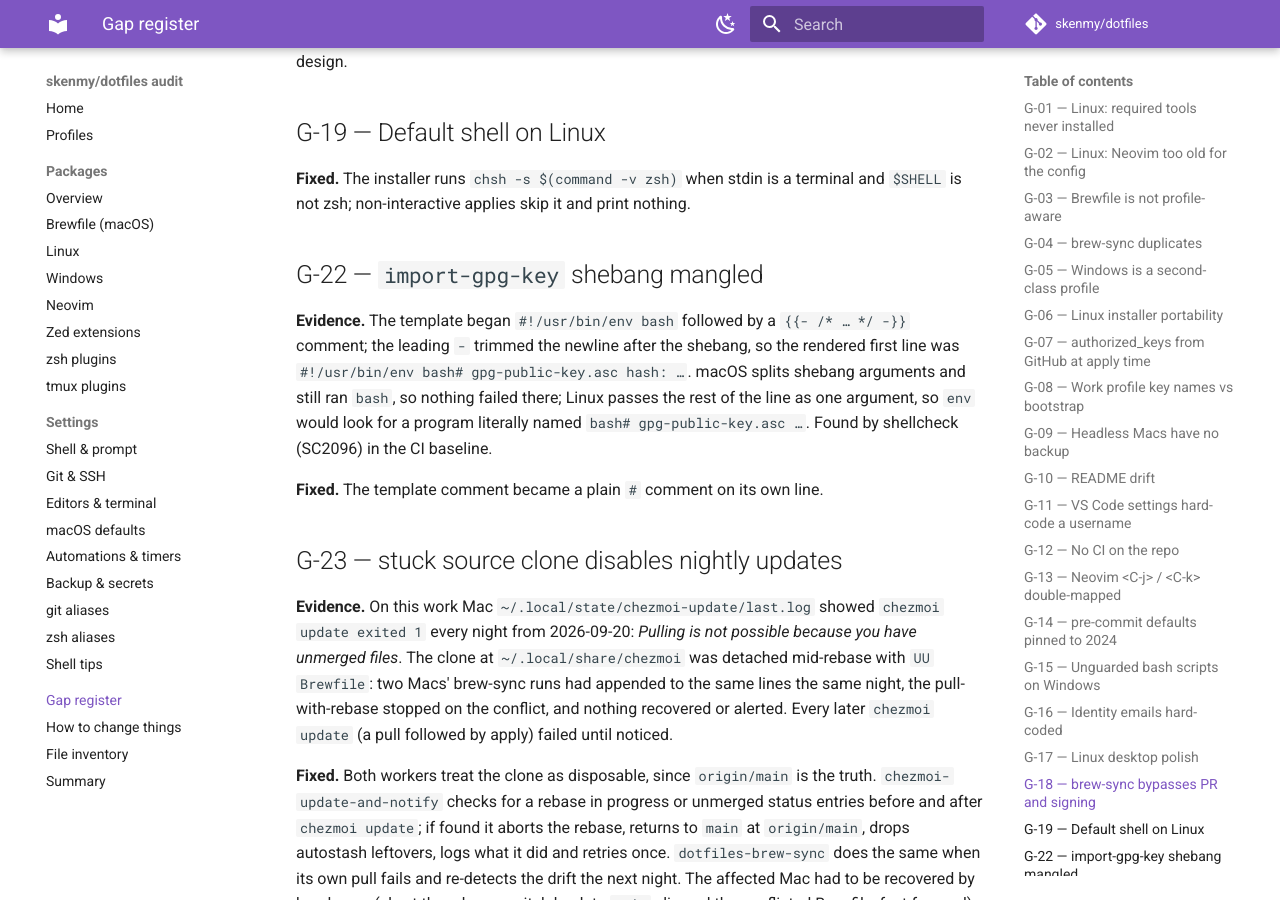
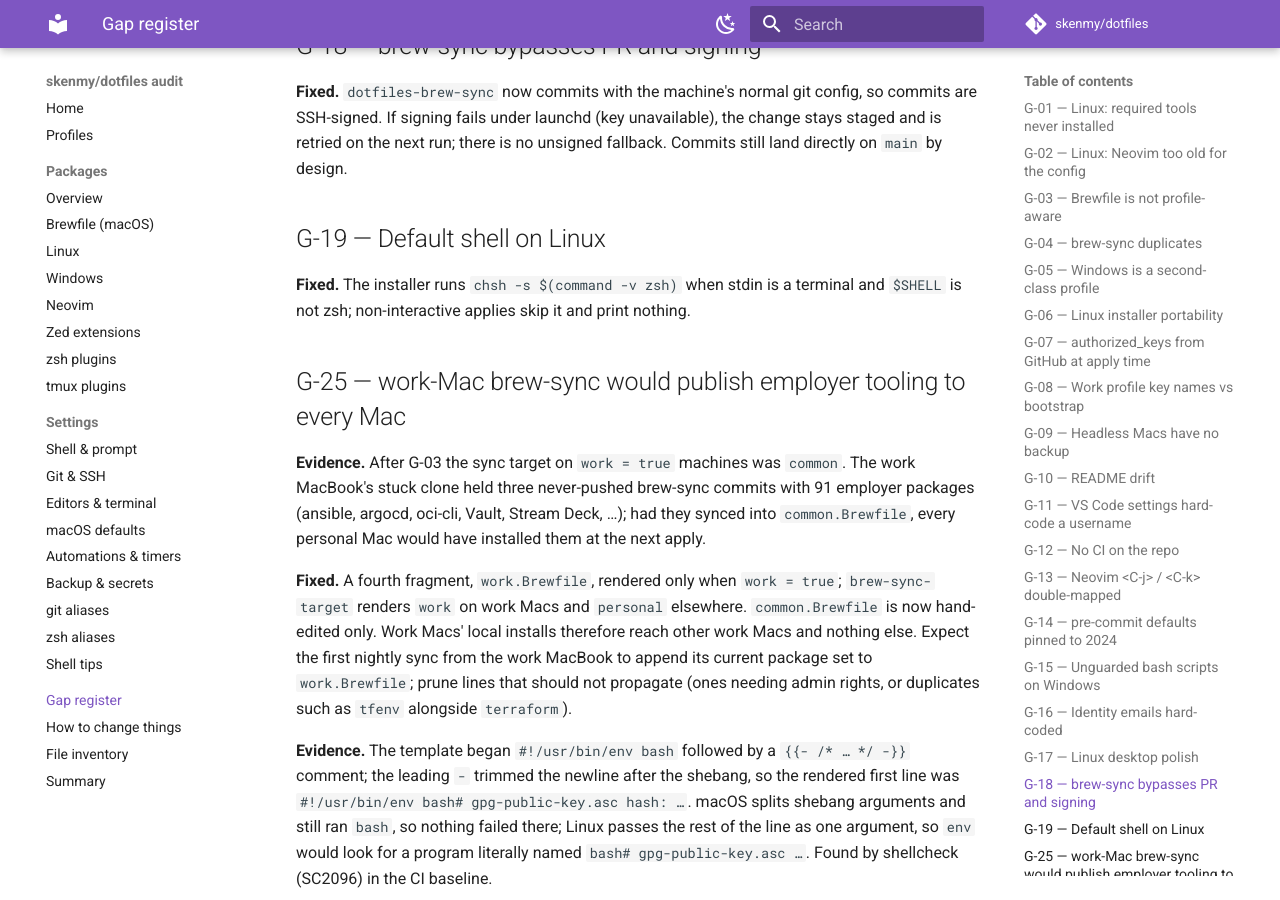
Before and after one commit to skenmy/dotfiles, an MkDocs documentation site: the page built from docs/gaps.md, in a window 1280 px wide and 900 px high, scrolled down 8384 px. Built offline with MkDocs 1.6.1 and Material for MkDocs 9.7.7, drawn with Linux system fonts in a browser that asks for light colours; comment, search, counter and statistics services are not loaded; some of the changed text lies outside the part shown.

Commit message:
fix(brew): work.Brewfile fragment so work-Mac brew-sync never reaches personal Macs
Closes G-25. With the G-03 split, work machines synced into common.Brewfile,
which would have published the work MacBook's 91 employer packages to
every Mac on the first nightly run. Add a fourth fragment rendered only
when work=true, point brew-sync-target at it on work Macs, hash it in the
bundle script, and make common.Brewfile hand-edited only. docsgen and
docs updated.

```diff
--- a/docs/gaps.md
+++ b/docs/gaps.md
@@ -33,6 +33,7 @@ Severity: **High** = something is broken or lands on machines that should not ge
 | [G-22](#g-22) | Low | Linux | `import-gpg-key` shebang mangled by a `{{-` trim | **fixed** |
 | [G-23](#g-23) | High | macOS, Linux | A brew-sync merge conflict leaves the source clone mid-rebase; every nightly update then fails silently | **fixed** — workers detect and reset the clone |
 | [G-24](#g-24) | Low | all | codespell `--ignore-words-list` split by YAML; only the first word was ignored | **fixed** — quoted |
+| [G-25](#g-25) | High | macOS work | brew-sync on a work Mac targeted `common`, so employer tooling would reach every Mac | **fixed** — `work.Brewfile` fragment |
 
 ---
 
@@ -220,7 +221,18 @@ chezmoi target names (see G-21), so Windows never attempts them. Consequence: no
 
 **Fixed.** The installer runs `chsh -s $(command -v zsh)` when stdin is a terminal and `$SHELL` is not zsh; non-interactive applies skip it and print nothing.
 
-## G-22 — `import-gpg-key` shebang mangled {#g-22}
+## G-25 — work-Mac brew-sync would publish employer tooling to every Mac {#g-25}
+
+**Evidence.** After G-03 the sync target on `work = true` machines was `common`. The work MacBook's stuck
+clone held three never-pushed brew-sync commits with 91 employer packages (ansible, argocd, oci-cli,
+Vault, Stream Deck, …); had they synced into `common.Brewfile`, every personal Mac would have installed
+them at the next apply.
+
+**Fixed.** A fourth fragment, `work.Brewfile`, rendered only when `work = true`; `brew-sync-target`
+renders `work` on work Macs and `personal` elsewhere. `common.Brewfile` is now hand-edited only.
+Work Macs' local installs therefore reach other work Macs and nothing else. Expect the first nightly
+sync from the work MacBook to append its current package set to `work.Brewfile`; prune lines that
+should not propagate (ones needing admin rights, or duplicates such as `tfenv` alongside `terraform`).
 
 **Evidence.** The template began `#!/usr/bin/env bash` followed by a `{{- /* … */ -}}` comment; the leading
 `-` trimmed the newline after the shebang, so the rendered first line was
```
Also changed, not shown: CLAUDE.md (+1 -1 lines), README.md (+2 -2 lines), docs/howto.md (+3 -2 lines), docs/packages/index.md (+4 -3 lines), docs/profiles.md (+3 -2 lines), docs/settings/automations.md (+2 -2 lines), 7 other files.
